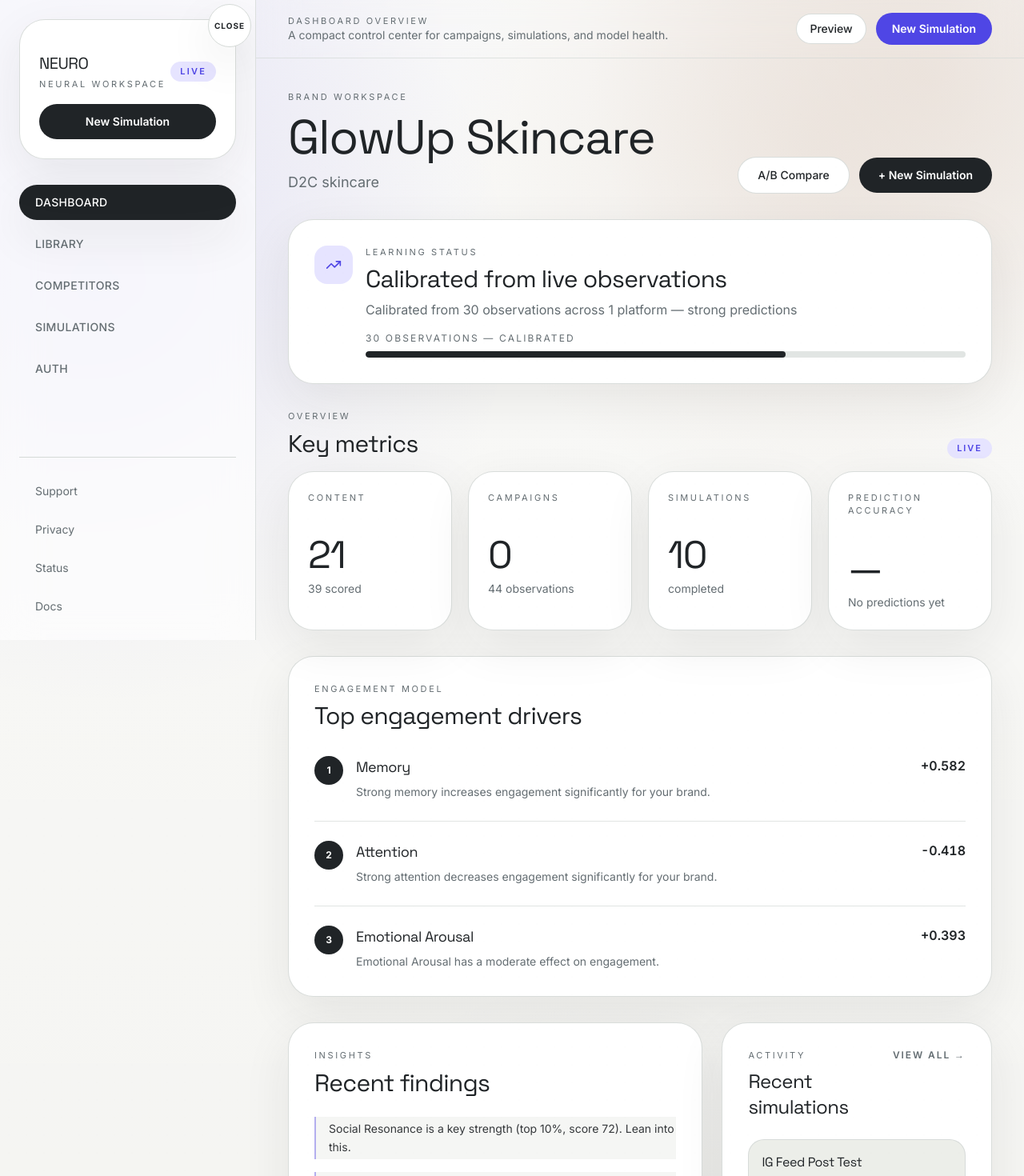
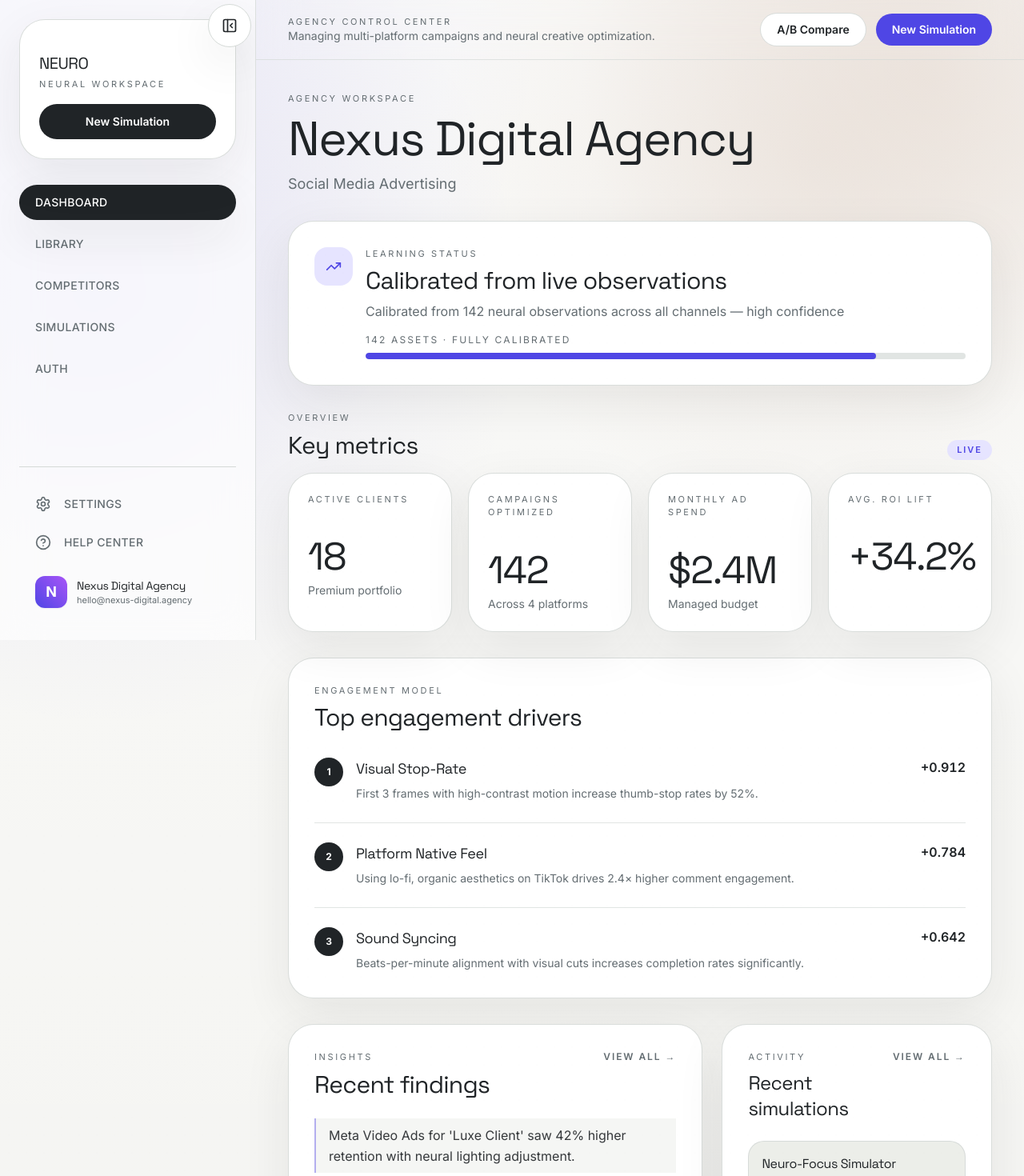
Before and after one commit to ducminh0302/neuro-simulator, a Next.js app: page /dashboard in a window 1280 px wide. Shown: the top 1470 px of the page at 80% size. Built offline with nearby package versions, Linux system fonts and the light colour scheme.

Commit message:
Refactor sidebar: update brand info, add Settings and Help icons, and fix toggle buttons

```diff
--- a/src/app/dashboard/page.tsx
+++ b/src/app/dashboard/page.tsx
@@ -5,9 +5,9 @@
 import { Card, Pill, SectionHeading, StatCard } from "@/components/ui";
 import { simulationIndexPath, simulationNewPath } from "@/lib/site";
 
-export const metadata = { title: "Dashboard · GlowUp Skincare" };
+export const metadata = { title: "Dashboard · Nexus Digital Agency" };
 
-const learningProgressPct = 70;
+const learningProgressPct = 85;
 
 const metrics: Array<{
   label: string;
@@ -15,70 +15,55 @@
   sub: string;
   accent?: boolean;
 }> = [
-  { label: "Content", value: "21", sub: "39 scored" },
-  { label: "Campaigns", value: "0", sub: "44 observations" },
-  { label: "Simulations", value: "10", sub: "completed" },
-  { label: "Prediction Accuracy", value: "—", sub: "No predictions yet" },
+  { label: "Active Clients", value: "18", sub: "Premium portfolio" },
+  { label: "Campaigns Optimized", value: "142", sub: "Across 4 platforms" },
+  { label: "Monthly Ad Spend", value: "$2.4M", sub: "Managed budget" },
+  { label: "Avg. ROI Lift", value: "+34.2%", sub: "AI Enhanced", accent: true },
 ];
 
 const engagementDrivers = [
   {
     rank: 1,
-    title: "Memory",
-    body: "Strong memory increases engagement significantly for your brand.",
-    score: "+0.582",
+    title: "Visual Stop-Rate",
+    body: "First 3 frames with high-contrast motion increase thumb-stop rates by 52%.",
+    score: "+0.912",
   },
   {
     rank: 2,
-    title: "Attention",
-    body: "Strong attention decreases engagement significantly for your brand.",
-    score: "-0.418",
+    title: "Platform Native Feel",
+    body: "Using lo-fi, organic aesthetics on TikTok drives 2.4× higher comment engagement.",
+    score: "+0.784",
   },
   {
     rank: 3,
-    title: "Emotional Arousal",
-    body: "Emotional Arousal has a moderate effect on engagement.",
-    score: "+0.393",
+    title: "Sound Syncing",
+    body: "Beats-per-minute alignment with visual cuts increases completion rates significantly.",
+    score: "+0.642",
   },
 ] as const;
 
 const recentFindings = [
-  "Social Resonance is a key strength (top 10%, score 72). Lean into this.",
-  "Instagram Feed is 2.0× more effective than baseline — consider increasing allocation here.",
-  "Sustained Attention is in the bottom 25% for this cohort — test clearer hooks in the first 2s.",
-  "In Story placements, Instagram Feed is underperforming (0.3× baseline) — reallocate or refresh creative.",
+  "Meta Video Ads for 'Luxe Client' saw 42% higher retention with neural lighting adjustment.",
+  "TikTok Spark Ads reach 89% presence score using the 'Organic-UGC' aesthetic model.",
+  "Cross-platform campaign resonance peaked among 18-24 cohorts using the Vibe-Shift strategy.",
+  "Ad fatigue predicted 14 days earlier than industry benchmarks using neural decay analysis.",
 ] as const;
 
 const recentSimulations = [
-  { name: "IG Feed Post Test", meta: "single · 50.0K agents" },
-  { name: "Compare: Variant A vs Variant B", meta: "comparison · 10.0K agents" },
-  { name: "Niacinamide Launch - Acne Solutions", meta: "single · 10.0K agents" },
+  { name: "Neuro-Focus Simulator", meta: "Ad Creative Attention Map" },
+  { name: "Gala Ready Simulator", meta: "Luxury Brand Aesthetic Testing" },
+  { name: "Post Content Simulator", meta: "Social Feed Resonance Analysis" },
+  { name: "Workspace Productivity", meta: "Team Creative Workflow Flow" },
 ] as const;
 
 export default function DashboardPage() {
   return (
-    <SiteShell active="dashboard" title="Dashboard Overview" subtitle="A compact control center for campaigns, simulations, and model health.">
+    <SiteShell active="dashboard" title="Agency Control Center" subtitle="Managing multi-platform campaigns and neural creative optimization.">
       <div className="space-y-8 pb-10">
         <SectionHeading
-          eyebrow="Brand workspace"
-          title={<>GlowUp Skincare</>}
-          description="D2C skincare"
-          action={
-            <div className="flex flex-wrap items-center gap-3">
-              <Link
-                href={simulationNewPath}
-                className="inline-flex items-center gap-2 rounded-full bg-panel px-6 py-3 text-sm font-medium soft-border transition-colors hover:bg-panelSoft"
-              >
-                A/B Compare
-              </Link>
-              <Link
-                href={simulationNewPath}
-                className="inline-flex items-center gap-2 rounded-full bg-ink px-6 py-3 text-sm font-semibold text-white transition-transform hover:-translate-y-0.5"
-              >
-                + New Simulation
-              </Link>
-            </div>
-          }
+          eyebrow="Agency workspace"
+          title={<>Nexus Digital Agency</>}
+          description="Social Media Advertising"
         />
 
         <Card className="p-6 sm:p-8">
@@ -90,11 +75,11 @@
               <p className="kicker">Learning status</p>
               <h2 className="headline mt-2 text-2xl sm:text-3xl">Calibrated from live observations</h2>
               <p className="mt-2 text-sm leading-relaxed text-muted sm:text-base">
-                Calibrated from 30 observations across 1 platform — strong predictions
+                Calibrated from 142 neural observations across all channels — high confidence
               </p>
-              <p className="mt-4 text-xs uppercase tracking-[0.18em] text-muted">30 observations — calibrated</p>
+              <p className="mt-4 text-xs uppercase tracking-[0.18em] text-muted">142 assets · fully calibrated</p>
               <div className="mt-2 h-2 w-full overflow-hidden rounded-full bg-line/70">
-                <div className="h-full rounded-full bg-ink" style={{ width: `${learningProgressPct}%` }} />
+                <div className="h-full rounded-full bg-accent" style={{ width: `${learningProgressPct}%` }} />
               </div>
             </div>
           </div>
@@ -134,13 +119,23 @@
 
         <div className="grid gap-6 lg:grid-cols-5">
           <Card className="p-6 sm:p-8 lg:col-span-3">
-            <p className="kicker">Insights</p>
-            <h2 className="headline mt-2 text-2xl sm:text-3xl">Recent findings</h2>
+            <div className="flex items-start justify-between gap-2">
+              <div>
+                <p className="kicker">Insights</p>
+                <h2 className="headline mt-2 text-2xl sm:text-3xl">Recent findings</h2>
+              </div>
+              <Link
+                href="#"
+                className="shrink-0 text-xs font-semibold uppercase tracking-[0.16em] text-muted transition-colors hover:text-ink"
+              >
+                View all →
+              </Link>
+            </div>
             <ul className="mt-6 space-y-4">
               {recentFindings.map((line) => (
                 <li
                   key={line}
-                  className="border-l-2 border-accent/40 bg-panelSoft/50 py-1 pl-4 text-sm leading-relaxed text-ink/90"
+                  className="border-l-2 border-accent/40 bg-panelSoft/50 py-2 pl-4 text-base leading-relaxed text-ink/90"
                 >
                   {line}
                 </li>
--- a/src/app/library/page.tsx
+++ b/src/app/library/page.tsx
@@ -15,11 +15,27 @@
 ];
 
 export default function LibraryPage() {
+  const [items, setItems] = useState(libraryItems);
   const [searchQuery, setSearchQuery] = useState("");
   const [activeFilter, setActiveFilter] = useState("all");
+  const [isDragging, setIsDragging] = useState(false);
+
+  const handleFileUpload = (files: FileList | null) => {
+    if (!files) return;
+
+    const newItems = Array.from(files).map((file) => ({
+      name: file.name,
+      kind: "file" as const,
+      type: file.type.includes("image") ? "Image" : file.type.includes("video") ? "Video" : "Text",
+      meta: `${(file.size / 1024).toFixed(1)} KB · uploaded just now`,
+      accent: "bg-accentSoft text-accent",
+    }));
+
+    setItems((prev) => [...newItems, ...prev]);
+  };
 
   const filteredItems = useMemo(() => {
-    return libraryItems.filter((item) => {
+    return items.filter((item) => {
       const matchesSearch = item.name
         .toLowerCase()
         .includes(searchQuery.toLowerCase());
@@ -32,7 +48,7 @@
 
       return matchesSearch && matchesFilter;
     });
-  }, [searchQuery, activeFilter]);
+  }, [items, searchQuery, activeFilter]);
 
   return (
     <SiteShell
@@ -44,7 +60,7 @@
         <SectionHeading
           eyebrow="Asset vault"
           title="Library"
-          description="A realistic upload library for videos, images, text files, and folders in a clean full-width list view."
+          description="Manage your social media assets. Drag and drop new creative content or upload performance data directly to the vault."
           action={
             <div className="flex items-center gap-3">
               <button className="inline-flex items-center gap-2 rounded-full bg-panel px-6 py-3 text-sm font-medium soft-border hover:bg-panelSoft transition-colors">
@@ -56,6 +72,43 @@
             </div>
           }
         />
+
+        <div
+          onDragOver={(e) => { e.preventDefault(); setIsDragging(true); }}
+          onDragLeave={() => setIsDragging(false)}
+          onDrop={(e) => {
+            e.preventDefault();
+            setIsDragging(false);
+            handleFileUpload(e.dataTransfer.files);
+          }}
+          className={`group relative flex flex-col items-center justify-center rounded-[2.5rem] border-2 border-dashed p-16 text-center transition-all duration-500 ${
+            isDragging
+              ? "border-accent bg-accent/5 scale-[1.01] shadow-soft"
+              : "border-accent/20 bg-gradient-to-b from-white to-accentSoft/20 hover:border-accent/40 hover:bg-accentSoft/30"
+          }`}
+        >
+          <input
+            type="file"
+            multiple
+            className="absolute inset-0 cursor-pointer opacity-0"
+            onChange={(e) => handleFileUpload(e.target.files)}
+          />
+          <div className="flex h-16 w-16 items-center justify-center rounded-2xl bg-white shadow-soft group-hover:scale-110 transition-transform duration-500">
+            <svg className="h-8 w-8 text-accent" fill="none" viewBox="0 0 24 24" stroke="currentColor">
+              <path strokeLinecap="round" strokeLinejoin="round" strokeWidth={2} d="M12 4v16m8-8H4" />
+            </svg>
+          </div>
+          <p className="headline mt-6 text-2xl text-ink">Drop more content here</p>
+          <p className="mt-2 text-base text-muted max-w-sm">
+            Or click to browse your agency creatives and campaign data
+          </p>
+          <div className="mt-8 flex items-center gap-2 rounded-full bg-accent px-8 py-3 text-sm font-bold text-white shadow-lift transition-all group-hover:px-10">
+            <span>Upload files</span>
+            <svg className="h-4 w-4" fill="none" viewBox="0 0 24 24" stroke="currentColor">
+              <path strokeLinecap="round" strokeLinejoin="round" strokeWidth={2} d="M9 5l7 7-7 7" />
+            </svg>
+          </div>
+        </div>
 
         <Surface className="p-5 sm:p-6 shadow-soft">
           <div className="flex flex-col gap-4 md:flex-row md:items-center md:justify-between">
--- a/src/app/simulate/page.tsx
+++ b/src/app/simulate/page.tsx
@@ -1,14 +1,23 @@
+"use client";
+
+import { useState, useMemo } from "react";
 import Link from "next/link";
+import { Search } from "lucide-react";
 
 import { SiteShell } from "@/components/site-shell";
 import { Card, Pill, SectionHeading, Surface } from "@/components/ui";
 import { simulationNewPath, simulationSections } from "@/lib/site";
 
-export const metadata = {
-  title: "Simulations",
-};
+export default function SimulateIndexPage() {
+  const [searchQuery, setSearchQuery] = useState("");
 
-export default function SimulateIndexPage() {
+  const filteredSections = useMemo(() => {
+    return simulationSections.filter((section) =>
+      section.title.toLowerCase().includes(searchQuery.toLowerCase()) ||
+      section.summary.toLowerCase().includes(searchQuery.toLowerCase())
+    );
+  }, [searchQuery]);
+
   return (
     <SiteShell
       active="simulate"
@@ -27,24 +36,36 @@
         <Surface className="p-5 sm:p-6 lg:p-8">
           <div className="mx-auto max-w-5xl space-y-6">
             <div className="rounded-[1.8rem] bg-white/90 p-4 sm:p-5 soft-border">
-              <Link
-                href={simulationNewPath}
-                className="flex items-center gap-3 rounded-[1.2rem] border border-line bg-panelSoft px-4 py-3 transition-colors hover:bg-white"
+              <div className="relative flex items-center gap-3 rounded-[1.2rem] border border-line bg-panelSoft px-4 py-3 transition-all focus-within:bg-white focus-within:shadow-soft focus-within:border-accent/40">
+                <Search className="h-5 w-5 text-muted ml-1" />
+                <input
+                  type="text"
+                  placeholder="Search simulation history..."
+                  value={searchQuery}
+                  onChange={(e) => setSearchQuery(e.target.value)}
+                  className="w-full bg-transparent text-sm text-ink outline-none placeholder:text-muted"
+                />
+                {searchQuery && (
+                  <button
+                    onClick={() => setSearchQuery("")}
+                    className="text-[10px] font-bold uppercase tracking-widest text-muted hover:text-ink px-2"
                   >
-                <span className="w-full bg-transparent text-sm text-muted px-2 text-left">Type your simulation prompt here…</span>
-                <span className="inline-flex shrink-0 items-center gap-2 rounded-full bg-ink px-6 py-2 text-xs font-semibold uppercase tracking-[0.16em] text-white transition-transform hover:-translate-y-0.5">
-                  Send
-                </span>
-              </Link>
+                    Clear
+                  </button>
+                )}
+              </div>
             </div>
 
             <div className="space-y-3">
               <div className="flex items-center justify-between px-1">
                 <p className="kicker">Chat history</p>
-                <span className="text-xs uppercase tracking-[0.18em] text-muted">Most recent first</span>
+                <span className="text-xs uppercase tracking-[0.18em] text-muted">
+                  {filteredSections.length} found · Most recent first
+                </span>
               </div>
 
-              {simulationSections.map((section, index) => (
+              {filteredSections.length > 0 ? (
+                filteredSections.map((section, index) => (
                   <Card key={section.slug} className="p-0">
                     <Link
                       href={`/simulate/${section.slug}`}
@@ -63,7 +84,23 @@
                       </span>
                     </Link>
                   </Card>
-              ))}
+                ))
+              ) : (
+                <div className="py-12 text-center">
+                  <p className="text-muted">No simulations found matching your search.</p>
+                </div>
+              )}
+
+              {filteredSections.length > 0 && (
+                <div className="mt-8 flex justify-center">
+                  <button className="inline-flex items-center gap-2 rounded-full bg-white px-8 py-3 text-sm font-semibold text-ink soft-border shadow-sm transition-all hover:bg-panelSoft hover:shadow-soft active:scale-95">
+                    <span>See more history</span>
+                    <svg className="h-4 w-4" fill="none" viewBox="0 0 24 24" stroke="currentColor">
+                      <path strokeLinecap="round" strokeLinejoin="round" strokeWidth={2} d="M19 9l-7 7-7-7" />
+                    </svg>
+                  </button>
+                </div>
+              )}
             </div>
           </div>
         </Surface>
--- a/src/components/site-shell.tsx
+++ b/src/components/site-shell.tsx
@@ -3,7 +3,9 @@
 import Link from "next/link";
 import { type ReactNode, useState, useEffect } from "react";
 
-import { appName, footerLinks, navItems, simulationNewPath } from "@/lib/site";
+import { Settings, HelpCircle, PanelLeftOpen, PanelLeftClose } from "lucide-react";
+
+import { appName, navItems, simulationNewPath } from "@/lib/site";
 import { cn } from "@/lib/utils";
 
 export type ShellProps = {
@@ -50,10 +52,10 @@
         {mounted && isCollapsed && (
           <button
             onClick={() => handleToggle(false)}
-            className="fixed left-6 top-6 z-50 hidden h-[66px] w-[66px] items-center justify-center rounded-full bg-white/80 text-ink shadow-soft soft-border backdrop-blur-md transition-all duration-300 hover:scale-110 lg:flex text-[10px] font-bold tracking-widest uppercase"
+            className="fixed left-6 top-6 z-50 hidden h-[66px] w-[66px] items-center justify-center rounded-full bg-white/80 text-ink shadow-soft soft-border backdrop-blur-md transition-all duration-300 hover:scale-110 lg:flex"
             aria-label="Expand sidebar"
           >
-            Open
+            <PanelLeftOpen className="h-6 w-6" />
           </button>
         )}
 
@@ -67,19 +69,16 @@
             <div className="relative mb-8 space-y-4 rounded-[2rem] bg-panel p-6 shadow-soft soft-border">
               <button
                 onClick={() => handleToggle(true)}
-                className="absolute -right-5 -top-5 flex h-[54px] w-[54px] items-center justify-center rounded-full bg-white text-ink shadow-soft border border-line transition-transform duration-300 hover:scale-110 active:scale-95 text-[10px] font-bold tracking-widest uppercase"
+                className="absolute -right-5 -top-5 flex h-[54px] w-[54px] items-center justify-center rounded-full bg-white text-ink shadow-soft border border-line transition-transform duration-300 hover:scale-110 active:scale-95"
                 title="Collapse sidebar"
               >
-                Close
+                <PanelLeftClose className="h-5 w-5" />
               </button>
               <div className="flex items-center justify-between">
                 <div>
                   <p className="headline text-xl">{appName}</p>
                   <p className="kicker mt-1">Neural workspace</p>
                 </div>
-                <span className="rounded-full bg-accentSoft px-3 py-1 text-[11px] font-semibold uppercase tracking-[0.2em] text-accent">
-                  Live
-                </span>
               </div>
               <Link
                 href={ctaHref}
@@ -114,16 +113,32 @@
               })}
             </nav>
 
-            <div className="mt-6 space-y-3 border-t border-line pt-6">
-              {footerLinks.map((link) => (
-                <Link
-                  key={link.label}
-                  href={link.href}
-                  className="block rounded-full px-5 py-2 text-sm text-muted transition-colors hover:text-ink"
-                >
-                  {link.label}
-                </Link>
-              ))}
+            <div className="mt-auto border-t border-line pt-6 space-y-1">
+              <button
+                className="flex items-center gap-4 w-full rounded-full px-5 py-3 text-sm font-medium text-muted transition-all duration-300 hover:bg-panelSoft hover:text-ink group"
+              >
+                <Settings className="h-5 w-5 transition-transform duration-500 group-hover:rotate-90" />
+                <span className="uppercase tracking-wide">Settings</span>
+              </button>
+
+              <button
+                className="flex items-center gap-4 w-full rounded-full px-5 py-3 text-sm font-medium text-muted transition-all duration-300 hover:bg-panelSoft hover:text-ink"
+              >
+                <HelpCircle className="h-5 w-5" />
+                <span className="uppercase tracking-wide">Help Center</span>
+              </button>
+
+              <div className="px-5 py-4 mt-2">
+                <div className="flex items-center gap-3">
+                  <div className="h-10 w-10 shrink-0 rounded-xl bg-gradient-to-tr from-accent to-purple-500 flex items-center justify-center text-white font-bold text-lg shadow-sm">
+                    N
+                  </div>
+                  <div className="min-w-0">
+                    <p className="headline text-sm truncate">Nexus Digital Agency</p>
+                    <p className="text-[11px] text-muted truncate">hello@nexus-digital.agency</p>
+                  </div>
+                </div>
+              </div>
             </div>
           </div>
         </aside>
@@ -150,9 +165,12 @@
                 {subtitle ? <p className="text-sm text-muted">{subtitle}</p> : null}
               </div>
               <div className="flex items-center gap-3">
-                <button className="rounded-full bg-panel px-4 py-2 text-sm font-medium text-ink soft-border transition-transform hover:-translate-y-0.5">
-                  Preview
-                </button>
+                <Link
+                  href={simulationNewPath}
+                  className="rounded-full bg-panel px-5 py-2.5 text-sm font-semibold text-ink soft-border transition-all hover:bg-panelSoft hover:-translate-y-0.5 active:scale-95"
+                >
+                  A/B Compare
+                </Link>
                 <Link
                   href={ctaHref}
                   className="inline-flex items-center gap-2 rounded-full bg-accent px-5 py-2.5 text-sm font-semibold text-white transition-transform hover:-translate-y-0.5"
```
Also changed, not shown: src/lib/site.ts (+19 -23 lines). Lines whose indentation alone changed are shown as unchanged.
